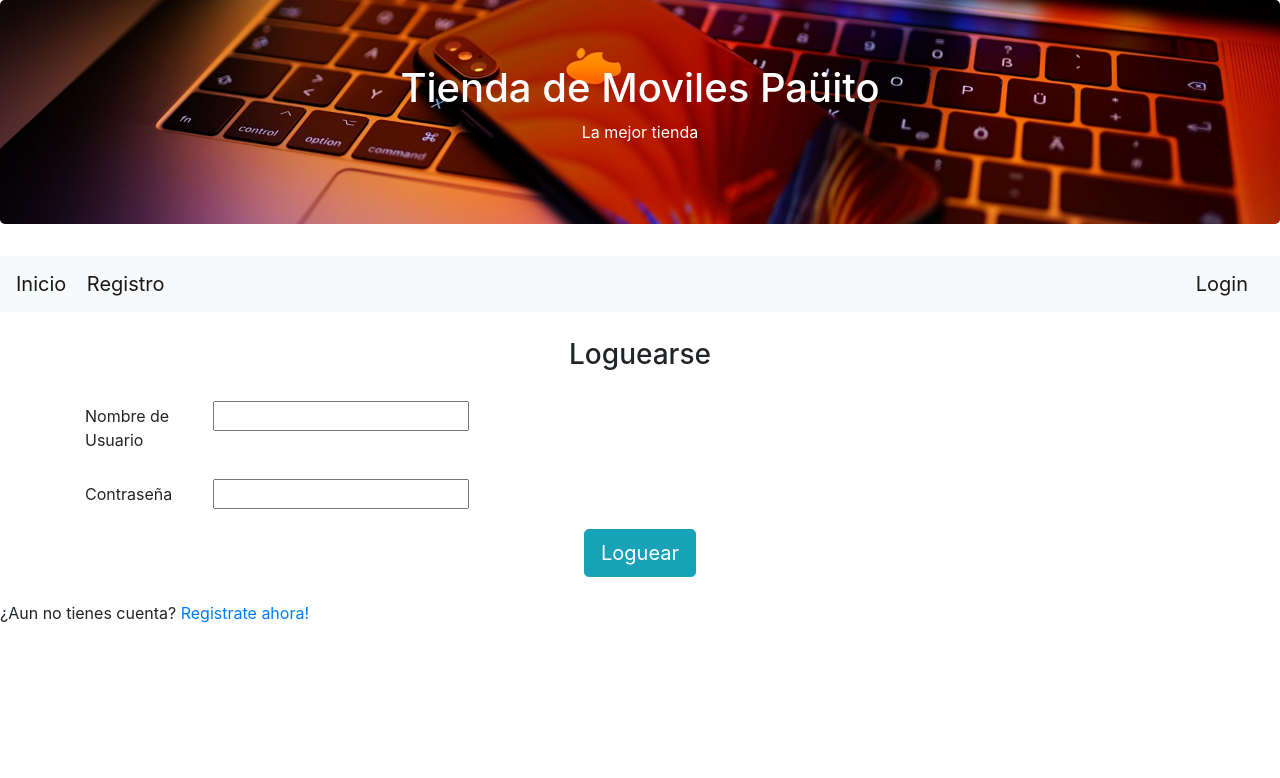
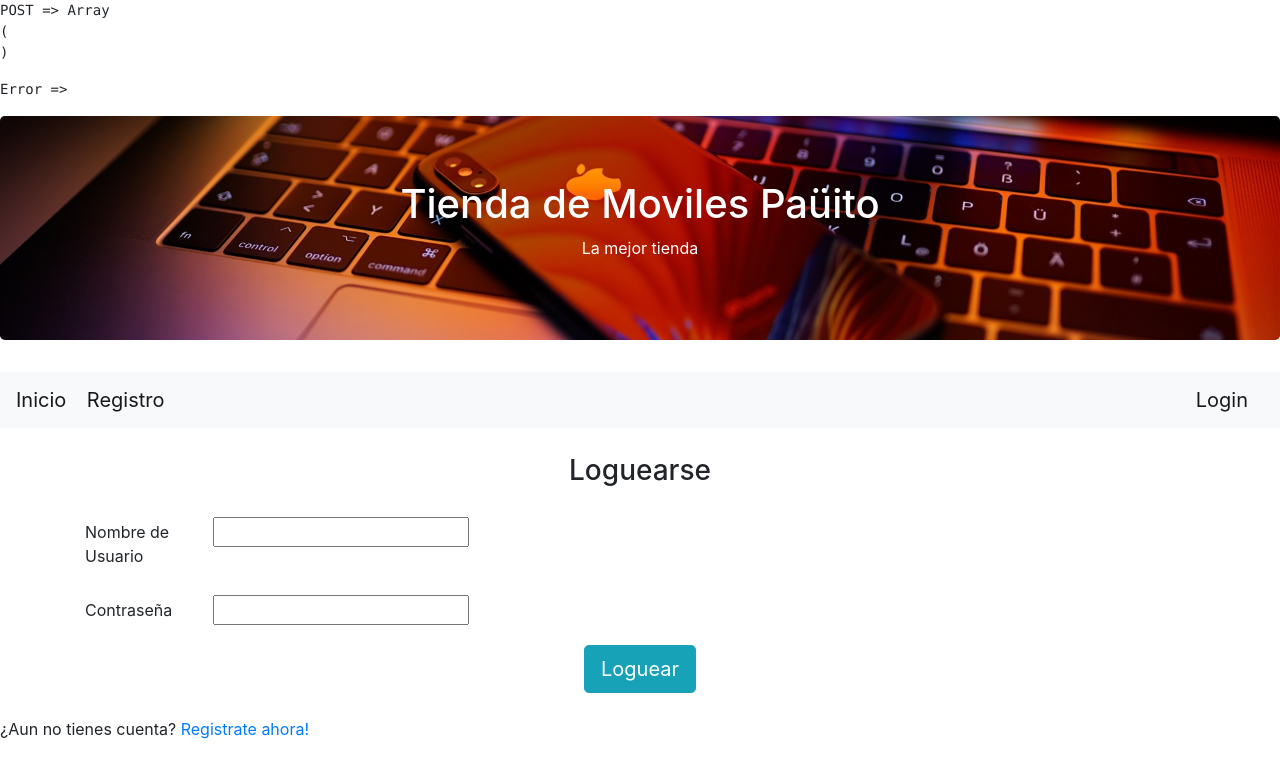
Before and after one commit to Pau2199/2DAW, a PHP site: page /login.php in a window 1280 px wide. Shown: the top 778 px of the page. Run offline with PHP 8.4, Linux system fonts and the light colour scheme.

Commit message:
ejercicio 6 php

```diff
--- a/Desarrollo-Web-Entorno-Servidor/Primer_Trimestre/Tema-6/Ejercicios/Ejercicio-5/inicio.php
+++ b/Desarrollo-Web-Entorno-Servidor/Primer_Trimestre/Tema-6/Ejercicios/Ejercicio-5/inicio.php
@@ -11,5 +11,6 @@
     </head>
     <body>
         <?php require_once 'cabeceraMenu.php' ?>
+        <h1>PRUEBA HOLA</h1>
     </body>
     </html>
--- a/Desarrollo-Web-Entorno-Servidor/Primer_Trimestre/Tema-6/Ejercicios/Ejercicio-5/login.php
+++ b/Desarrollo-Web-Entorno-Servidor/Primer_Trimestre/Tema-6/Ejercicios/Ejercicio-5/login.php
@@ -1,3 +1,23 @@
+<?php
+$error = false;
+if(isset($_POST['entrar'])){
+    if(strlen($_POST['contrasenya']) != 0  || strlen($_POST['nusuario']) != 0){
+        require_once 'conexionBD.php';
+        $consulta = $conexion->query('SELECT usuario , contrasenya FROM usuario WHERE usuario="'.$_POST['nsuario'].'"AND contrasenya"'.$_POST['contrasenya'].'"');
+        $registro = $consulta->fetch();
+        if($registro != null){
+            header('Location: inicio.php');
+        }else{
+            $error = true;
+
+        }
+    }
+}
+
+
+?>
+
+
 <!DOCTYPE html>
 <html lang="en">
     <head>
@@ -10,9 +30,11 @@
         <script src="https://stackpath.bootstrapcdn.com/bootstrap/4.4.1/js/bootstrap.min.js" integrity="sha384-wfSDF2E50Y2D1uUdj0O3uMBJnjuUD4Ih7YwaYd1iqfktj0Uod8GCExl3Og8ifwB6" crossorigin="anonymous"></script>
     </head>
     <body>
+        <pre>POST => <?php print_r($_POST) ?></pre>
+        <pre>Error => <?php $error ?></pre>
         <?php require_once 'cabeceraMenu.php' ?>
         <h3 class="titulo">Loguearse</h3>
-        <form action="registro.php">
+        <form action="login.php" method="POST">
             <div class="container">
                 <div class="row">
                     <div class="col-md-6">
@@ -32,7 +54,7 @@
                 </div>
             </div>
             <div class="text-center mb-4">
-                <input type="submit" class="btn btn-info btn-lg" value="Loguear" id="registrarse" name="registrarse">
+                <input type="submit" class="btn btn-info btn-lg" value="Loguear" id="entrar" name="entrar">
             </div>
         </form>
         <span>¿Aun no tienes cuenta? <a href="registro.php">Registrate ahora!</a></span>
--- a/Desarrollo-Web-Entorno-Servidor/Primer_Trimestre/Tema-6/Ejercicios/Ejercicio-5/registro.php
+++ b/Desarrollo-Web-Entorno-Servidor/Primer_Trimestre/Tema-6/Ejercicios/Ejercicio-5/registro.php
@@ -15,7 +15,7 @@ if(isset($_POST['registrarse'])){
                 $consulta->bindParam(5, $_POST['usuario']);
                 $consulta->bindParam(6, $_POST['mail']);
                 $consulta->bindParam(7, $_POST['contrasenya']);
-                $consulta->bindParam(8, 'admin');
+                $consulta->bindParam(8, $_POST['rol']);
                 echo $consulta->execute();
             }catch(Exception $ex){
                 echo $ex->getMessage();
@@ -114,7 +114,7 @@ if(isset($_POST['registrarse'])){
                     </div>
                 </div>
             </div>
-            <input type="hidden" name="rol" id="rol" value="admin">
+            <input type="hidden" name="rol" id="rol" name='rol' value="user">
             <div class="text-center mb-4">
                 <input type="submit" class="btn btn-info btn-lg" value="Registrarse" id="registrarse" name="registrarse">
                 <input type="reset" class="btn btn-info btn-lg" value="Borrar todo" id="borrar" name="borrar">
```
